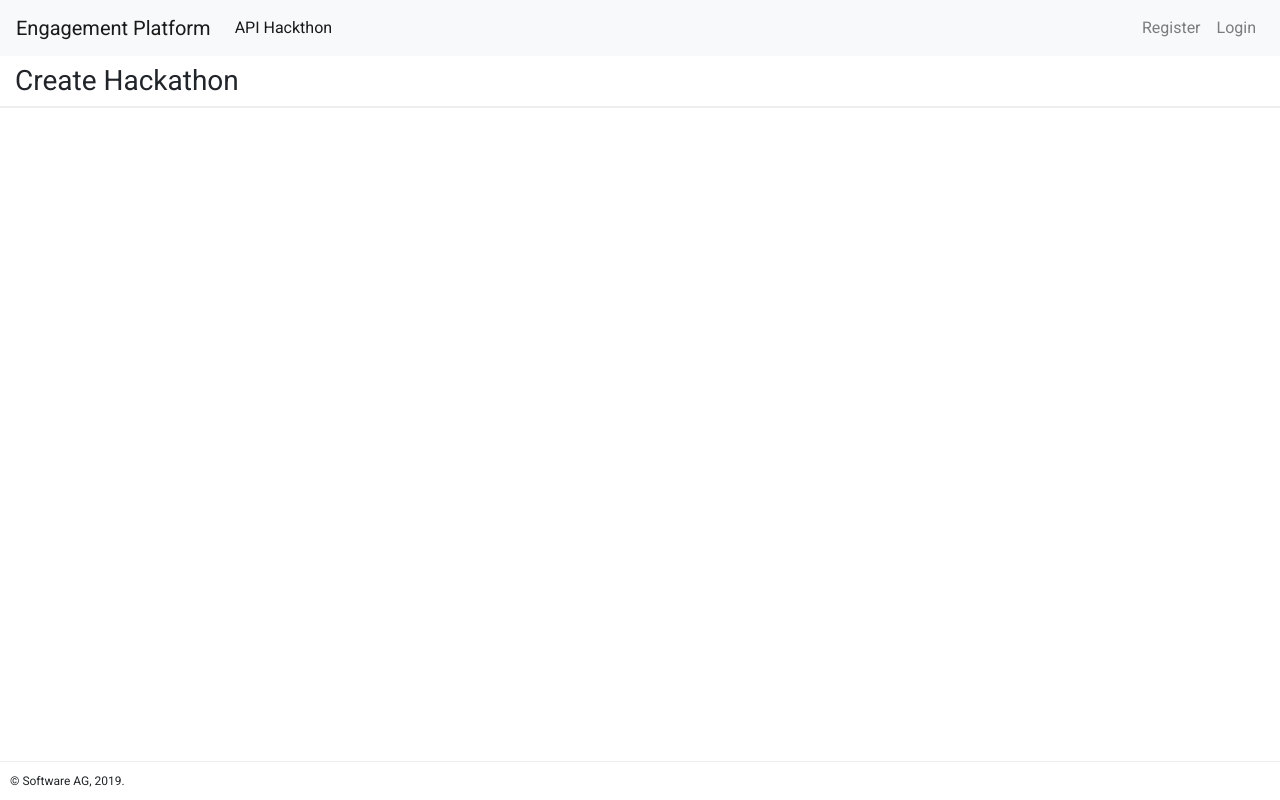
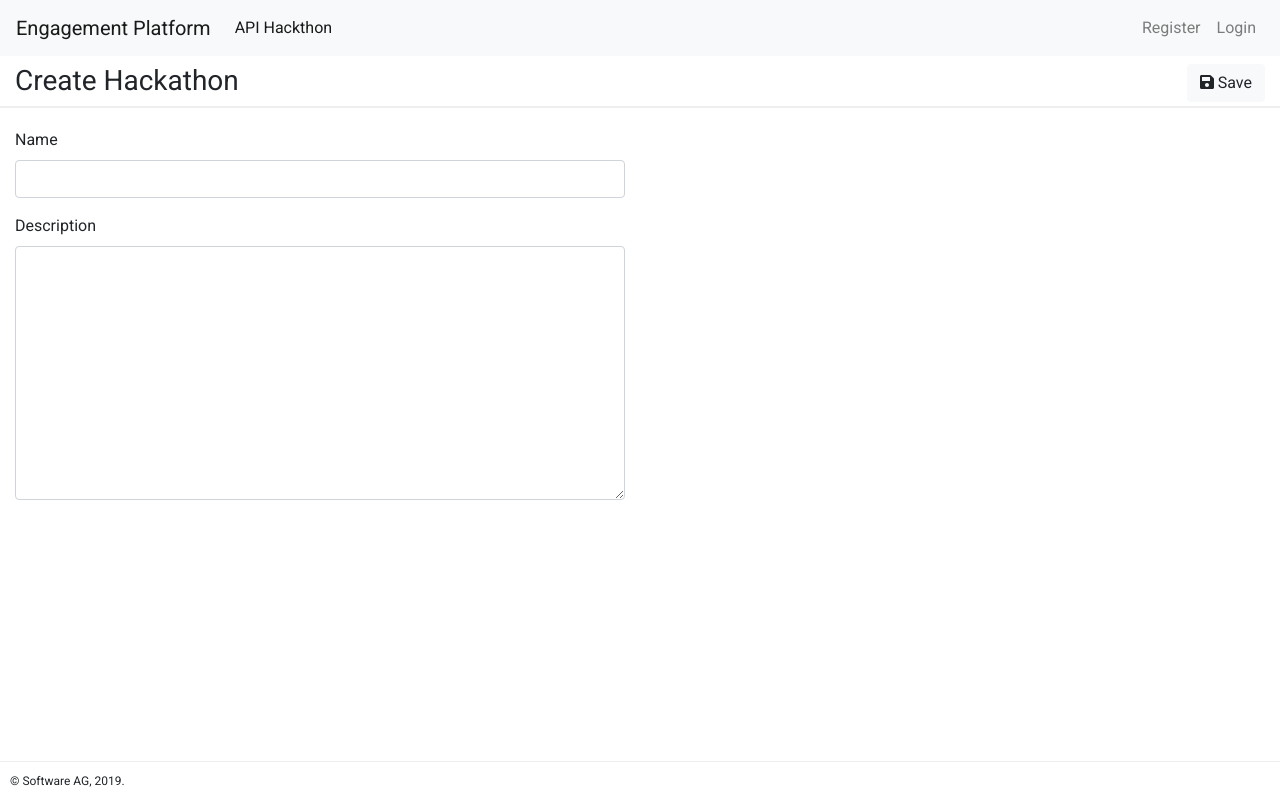
Before and after one commit to school-coder/aep-ui-v2, a Vue app: page /hackathon/create in a window 1280 px wide. Built offline with nearby package versions, Linux system fonts and the light colour scheme.

Commit message:
Update CreateHackathon.vue

```diff
--- a/src/views/hackathon/CreateHackathon.vue
+++ b/src/views/hackathon/CreateHackathon.vue
@@ -1,6 +1,24 @@
 <template>
     <section>
-        <title-bar :title="title"></title-bar>
+        <title-bar :title="title">
+            <template v-slot:actions>
+                <button class="btn btn-light"  @click="save">
+                        <font-awesome-icon icon="save"></font-awesome-icon>
+                        Save
+                </button>
+            </template>
+        </title-bar>
+
+        <form class="col-lg-6">
+            <div class="form-group">
+                <label for="id-hk-name">Name</label>
+                <input type="email" class="form-control" id="id-hk-name" aria-describedby="hackathon_name" >
+            </div>
+            <div class="form-group">
+                <label for="id-hk-description">Description</label>
+                <textarea name="description" id="id-hk-description" cols="30" rows="10" class="form-control"></textarea>
+            </div>
+        </form>
     </section>
 </template>
 
```
